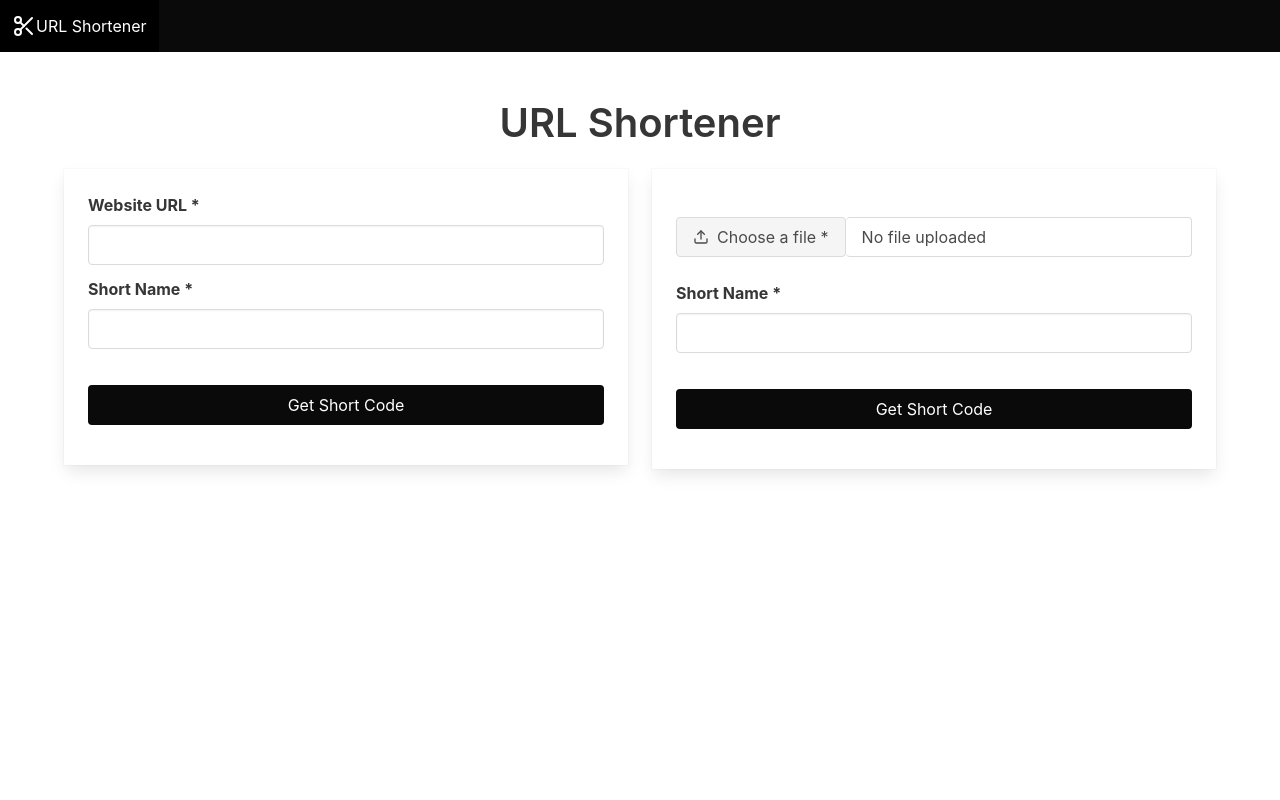
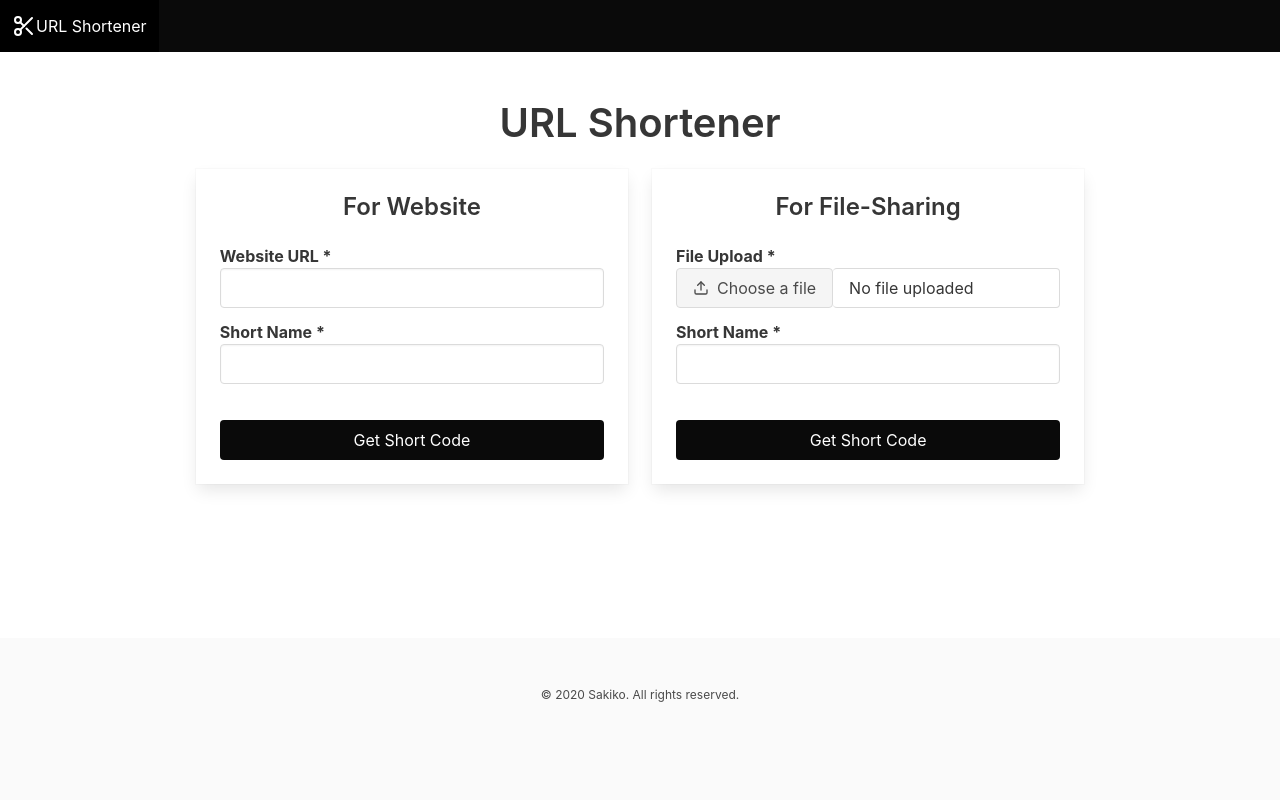
Before and after one commit to sakiko-2/url-shortener-flask, a Flask app: page / in a window 1280 px wide. Run offline with Flask 2, Linux system fonts and the light colour scheme.

Commit message:
Improve accessibility

```diff
--- /dev/null
+++ b/urlshort/static/styles.css
@@ -0,0 +1,47 @@
+html, body {
+  min-height: 100vh;
+}
+
+body {
+  display: flex;
+  flex-direction: column;
+}
+
+section {
+  display: flex;
+  flex-direction: column;
+  flex: 1;
+}
+
+/* page_not_found */
+.not-found__container {
+  display: flex;
+  flex-direction: column;
+  justify-content: center;
+}
+
+.not-found__button {
+  margin-top: 30%;
+  margin-bottom: -50%;
+}
+
+/* your_url */
+.your-url {
+  align-items: center;
+}
+
+.your-url__container {
+  display: flex;
+  align-items: center;
+  min-width: 50%;
+}
+
+.your-url__panel {
+  width: 100%;
+}
+
+@media screen and (max-width: 768px) {
+  .your-url__container {
+    min-width: 90%;
+  }
+}
--- a/urlshort/templates/base.html
+++ b/urlshort/templates/base.html
@@ -1,12 +1,12 @@
+<!DOCTYPE html>
+<html lang="en">
   <head>
     <meta charset="utf-8">
       <meta name="viewport" content="width=device-width, initial-scale=1">
-    <title>
-      {% block title %}
-      {% endblock %}
-    </title>
+      {% block description %}{% endblock %}
+      <title>{% block title %}{% endblock %}</title>
       <link rel="stylesheet" href="{{ url_for('static', filename='bulma.min.css') }}">
-    <link res="stylesheet" href="{{ url_for('static', filename='styles.css') }}">
+      <link rel="stylesheet" href="{{ url_for('static', filename='styles.css') }}">
       <script src="{{ url_for('static', filename='feather.min.js') }}" type="text/javascript"></script>
   </head>
 
@@ -28,4 +28,11 @@
   {% block main %}
   {% endblock %}
 
+  <footer class="footer">
+    <div class="content has-text-centered is-size-7">
+      &copy; 2020 Sakiko. All rights reserved.
+    </div>
+  </footer>
+
   <script>feather.replace()</script>
+</html>
--- a/urlshort/templates/home.html
+++ b/urlshort/templates/home.html
@@ -1,27 +1,27 @@
 {% extends 'base.html' %}
 
-{% block title %}
-  URL Shortener
-{% endblock %}
+{% block description %}<meta name="description" content="This app provides a shortcode for website or shared file">{% endblock %}
+{% block title %}URL Shortener{% endblock %}
 
 {% block main %}
   <section class="home section">
     <div class="container">
-
       <h1 class="title is-2 has-text-centered">URL Shortener</h1>
-
       <div class="columns">
         <div class="column">
           <div class="card">
             <div class="card-content">
+              <p class="title is-4 has-text-centered">For Website</p>
               <form action="your-url" method="post">
                 <div class="field">
-                  <label class="label" for="url">Website URL *</label>
+                  <label class="label">Website URL *
                     <input class="input" type="url" name="url" value="" required>
+                  </label>
                 </div>
                 <div class="field">
-                  <label class="label" for="code">Short Name *</label>
+                  <label class="label">Short Name *
                     <input class="input" type="text" name="code" value="" required>
+                  </label>
                 </div>
                 <br>
                 <input class="button is-black is-fullwidth" type="submit" value="Get Short Code">
@@ -33,8 +33,10 @@
         <div class="column">
           <div class="card">
             <div class="card-content">
+              <p class="title is-4 has-text-centered">For File-Sharing</p>
               <form action="your-url" method="post" enctype="multipart/form-data">
-                <br>
+                <div class="field">
+                  <label class="label" for="file">File Upload *
                     <div id="file" class="file is-fullwidth">
                       <label class="file-label">
                         <input class="file-input" type="file" name="file" value="" required>
@@ -42,15 +44,17 @@
                           <span class="file-icon">
                             <i data-feather="upload"></i>
                           </span>
-                      <span class="file-label">Choose a file *</span>
+                          <span class="file-label has-text-weight-normal">Choose a file</span>
                         </span>
-                    <span class="file-name">No file uploaded</span>
+                        <span class="file-name has-text-weight-normal">No file uploaded</span>
                       </label>
                     </div>
-                <br>
+                  </label>
+                </div>
                 <div class="field">
-                  <label class="label" for="code">Short Name *</label>
+                  <label class="label">Short Name *
                     <input class="input" type="text" name="code" value="" required>
+                  </label>
                 </div>
                 <br>
                 <input class="button is-black is-fullwidth" type="submit" value="Get Short Code">
@@ -61,6 +65,7 @@
       </div>
 
       {% if codes %}
+        <br>
         <h2 class="title is-4 has-text-centered">Codes you have created</h2>
           <div class="panel">
             {% for code in codes %}
@@ -68,7 +73,6 @@
             {% endfor %}
           </div>
       {% endif %}
-
     </div>
   </section>
 
```
Also changed, not shown: urlshort/templates/page_not_found.html (+8 -9 lines), urlshort/templates/your_url.html (+6 -5 lines), 1 other file. Lines whose indentation alone changed are shown as unchanged.
